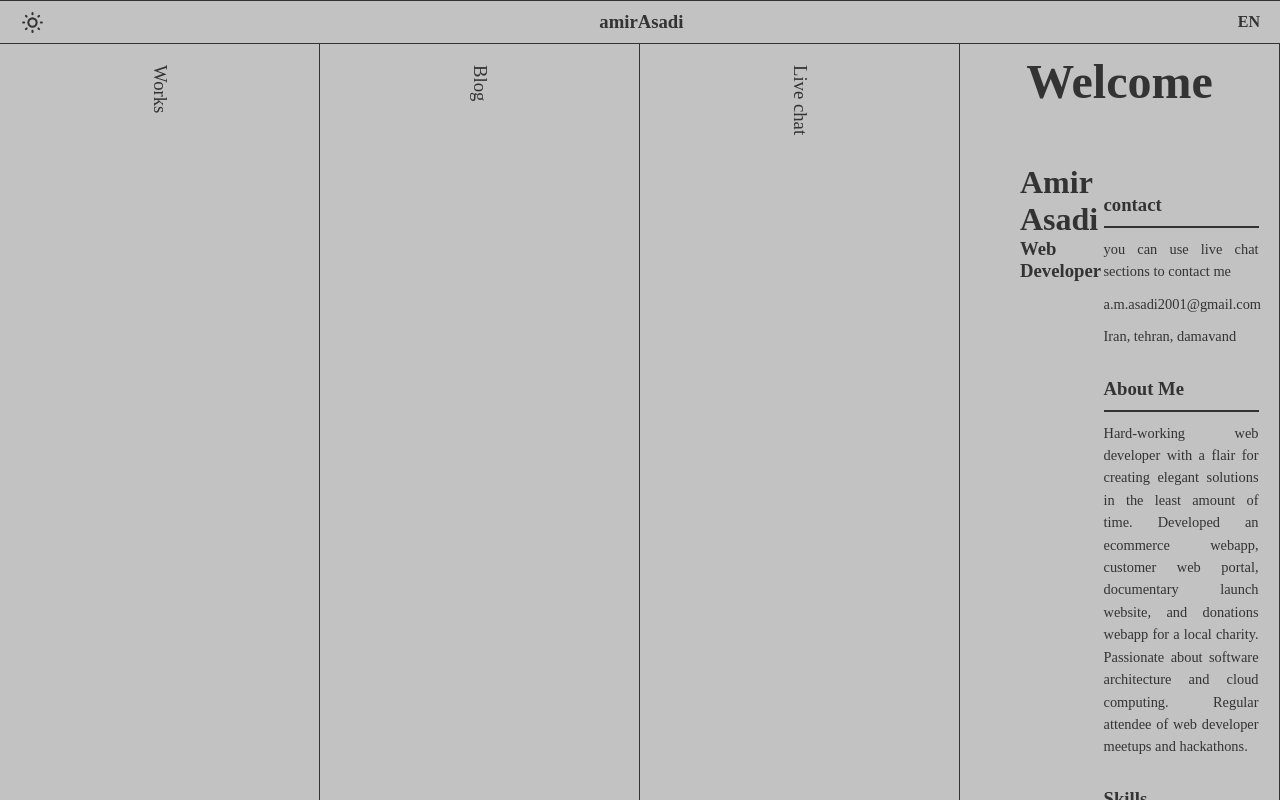
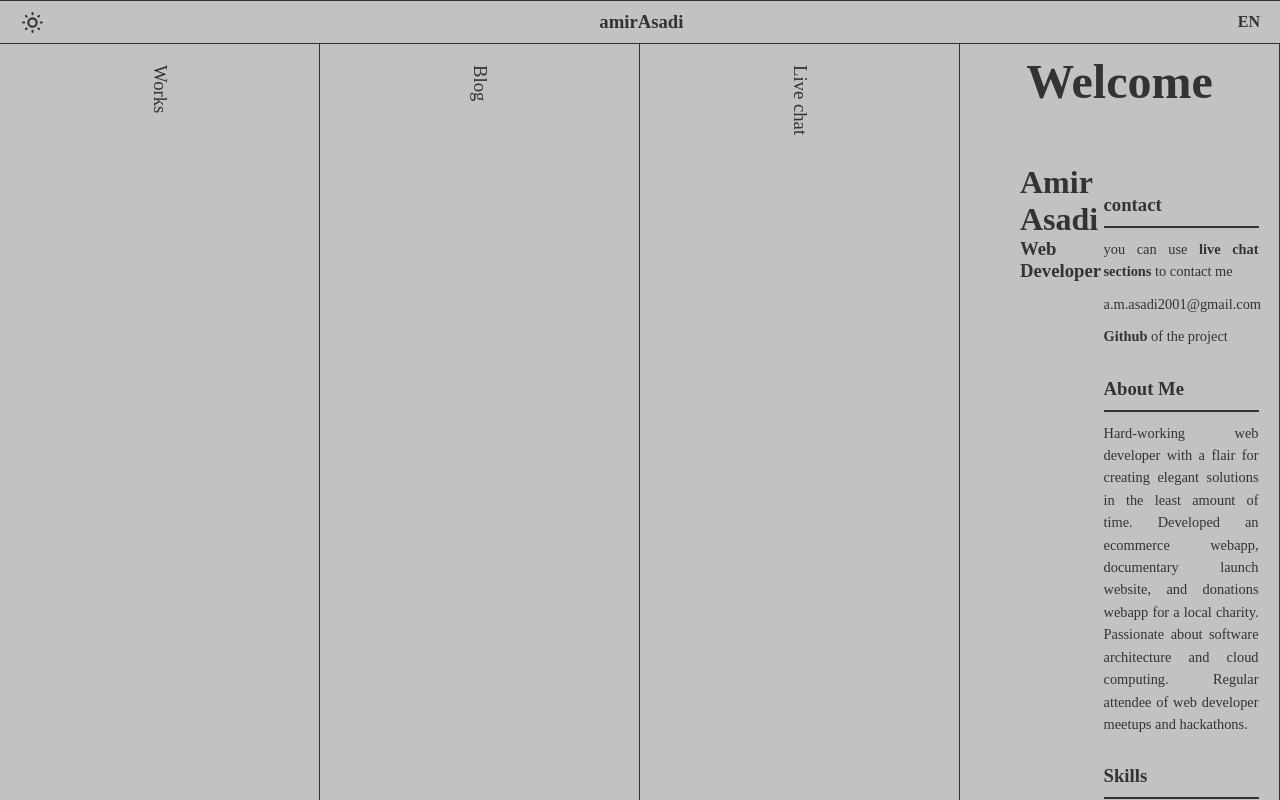
Before and after one commit to amirmasadi/simple-pwa, a React (Create React App) app: page / in a window 1280 px wide. Built offline with nearby package versions, Linux system fonts and the light colour scheme; no server answers; the database is empty; a web font is replaced by a local one.

Commit message:
minor changes 4

```diff
--- a/src/components/CvSec/CvSec.js
+++ b/src/components/CvSec/CvSec.js
@@ -16,9 +16,14 @@ export default function CvSec() {
         <div className="about">
           <div>
             <h3>contact</h3>
-            <p>you can use live chat sections to contact me</p>
+            <p>
+              you can use <b>live chat sections</b> to contact me
+            </p>
             <p>a.m.asadi2001@gmail.com</p>
-            <p>Iran, tehran, damavand</p>
+            <p>
+              <a href="https://github.com/amirmasadi/simple-pwa"><b>Github</b></a> of
+              the project
+            </p>
           </div>
 
           <div>
@@ -26,7 +31,7 @@ export default function CvSec() {
             <p>
               Hard-working web developer with a flair for creating elegant
               solutions in the least amount of time. Developed an ecommerce
-              webapp, customer web portal, documentary launch website, and
+              webapp, documentary launch website, and
               donations webapp for a local charity. Passionate about software
               architecture and cloud computing. Regular attendee of web
               developer meetups and hackathons.
@@ -68,23 +73,23 @@ export default function CvSec() {
       <div className="skills">
         <div>
           <img src={Css} alt="amir-asadi-pic" />
-          <h4>CSS</h4>
+          <h4>100%</h4>
         </div>
         <div>
           <img src={Html} alt="amir-asadi-pic" />
-          <h4>HTML</h4>
+          <h4>100%</h4>
         </div>
         <div>
           <img src={Javascript} alt="amir-asadi-pic" />
-          <h4>JvaScript</h4>
+          <h4>50%</h4>
         </div>
         <div>
           <img src={Photoshop} alt="amir-asadi-pic" />
-          <h4>PhotoShop</h4>
+          <h4>90%</h4>
         </div>
         <div>
           <img src={ReactPic} alt="amir-asadi-pic" />
-          <h4>ReactJs</h4>
+          <h4>60%</h4>
         </div>
       </div>
     </div>
```
